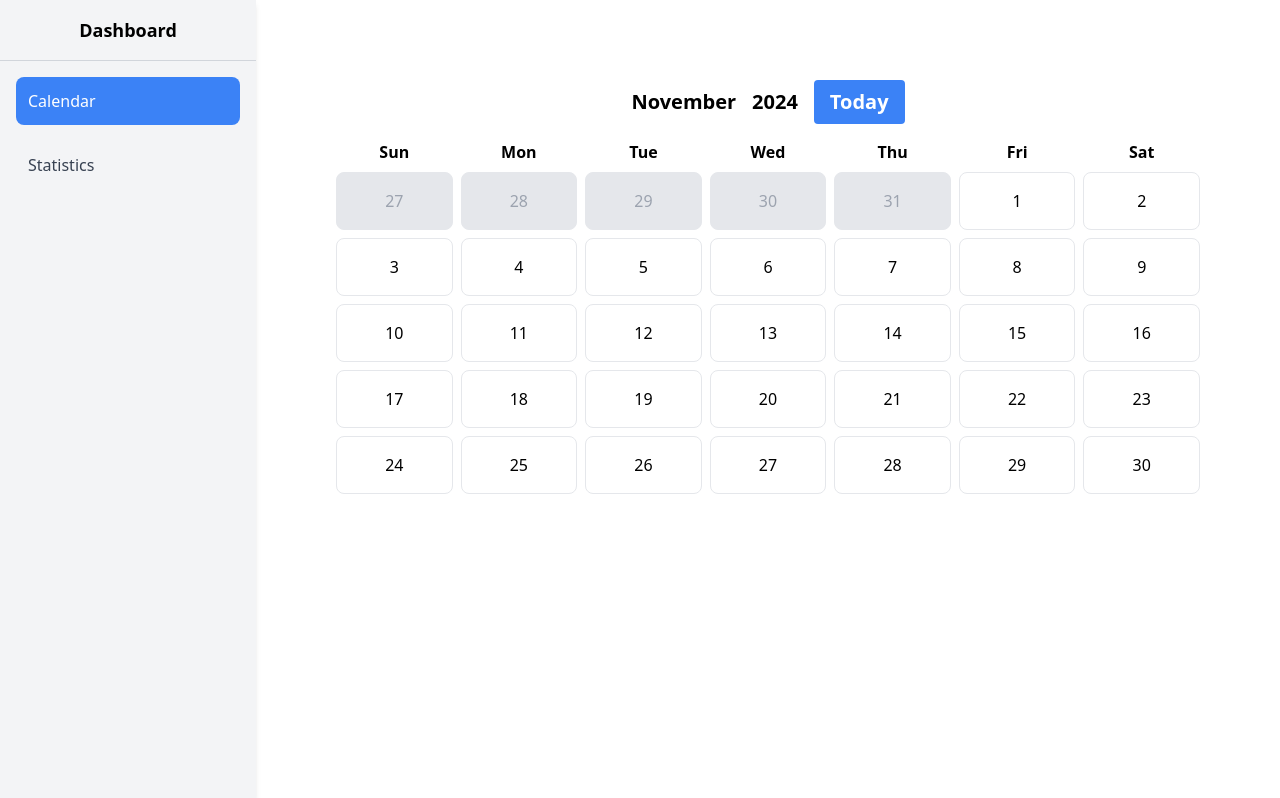
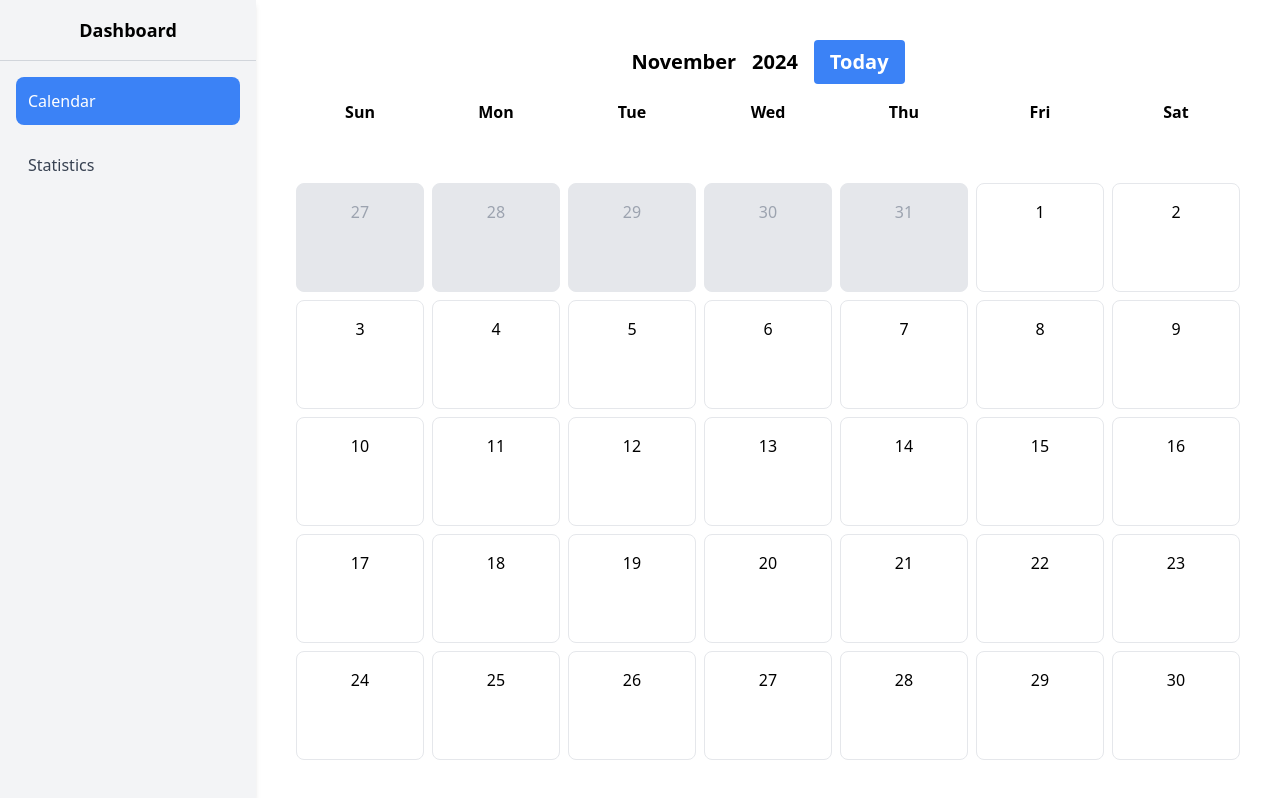
Before and after one commit to Julobulo/Calendar-React, a React (Vite) app in the folder calendar/: page /calendar in a window 1280 px wide. Built offline with nearby package versions, Linux system fonts and the light colour scheme.

Commit message:
make calendar fill screen's height

```diff
--- a/calendar/src/components/Calendar.tsx
+++ b/calendar/src/components/Calendar.tsx
@@ -98,7 +98,7 @@ const Calendar = () => {
   const dayNames = ["Sun", "Mon", "Tue", "Wed", "Thu", "Fri", "Sat"];
 
   return (
-    <div className="p-10">
+    <div className="grid grid-rows-[auto,1fr] h-full">
       {/* Header */}
       <div className="mb-4 flex justify-center space-x-4">
         <button
@@ -122,7 +122,7 @@ const Calendar = () => {
       </div>
 
       {/* Calendar Grid */}
-      <div className="grid grid-cols-7 gap-2 text-center">
+      <div className="grid grid-cols-7 gap-2 text-center h-full">
         {/* Day Names */}
         {dayNames.map((day, index) => (
           <div key={index} className="font-bold">
```
